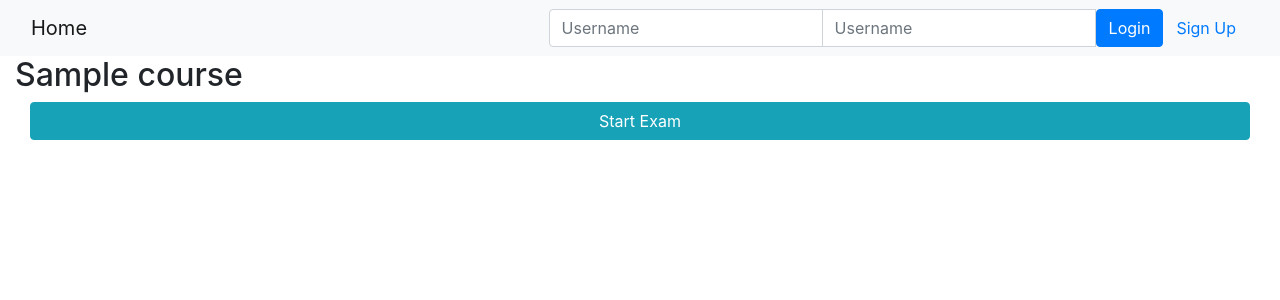
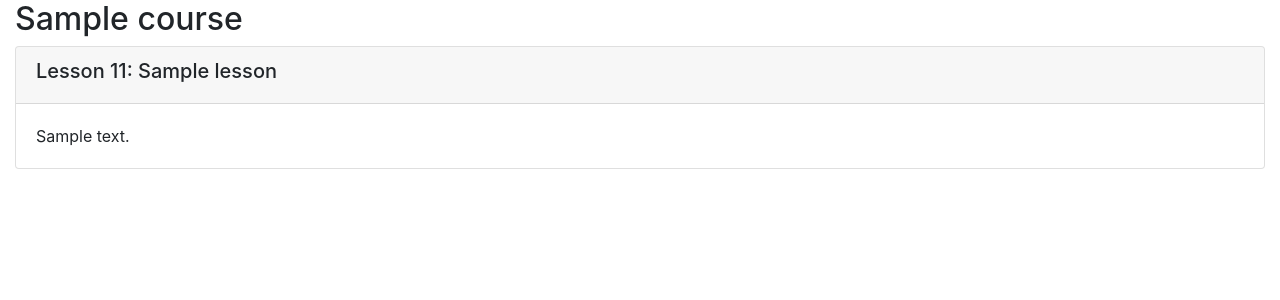
Before and after one commit to Jrauk/final_project, a Django app: template onlinecourse/templates/onlinecourse/course_detail_bootstrap.html in a window 1280 px wide. Shown: the top 300 px of the page. Run offline with Django 3.2, Linux system fonts and the light colour scheme; the template is opened without the code that fills it: most values are stand-ins (such as "Sample title", 1, 10 or a date in 2020); some libraries are stand-ins or nearby versions.

Commit message:
Update course_detail_bootstrap.html

```diff
--- a/onlinecourse/templates/onlinecourse/course_detail_bootstrap.html
+++ b/onlinecourse/templates/onlinecourse/course_detail_bootstrap.html
@@ -11,70 +11,6 @@
 
 <body>
     <!-- Navigation bar -->
-    <nav class="navbar navbar-light bg-light">
-        <div class="container-fluid">
-            <div class="navbar-header">
-                  <a class="navbar-brand" href="{% url 'onlinecourse:index' %}">Home</a>
-            </div>
-            <ul class="nav navbar-nav navbar-right">
-                {% if user.is_authenticated %}
-                <li>
-                    <a class="btn btn-link" href="#">{{ user.first_name }}({{ user.username }})</a>
-                    <a class="btn btn-link" href="{% url 'onlinecourse:logout' %}">Logout</a>
-                </li>
-                {% else %}
-                <li>
-                    <form class="form-inline" action="{% url 'onlinecourse:login' %}" method="post">
-                        {% csrf_token %}
-                        <div class="input-group">
-                            <input type="text" class="form-control" placeholder="Username" name="username" >
-                            <input type="password" class="form-control" placeholder="Username" name="psw" >
-                            <button class="btn btn-primary" type="submit">Login</button>
-                            <a class="btn btn-link" href="{% url 'onlinecourse:registration' %}">Sign Up</a>
-                        </div>
-                    </form>
-                </li>
-                {% endif %}
-            </ul>
-        </div>
-    </nav>
-    <div class="container-fluid">
-        <h2>{{ course.name }}</h2>
-        <div class="container-fluid">
-            <a href="#exam" class="btn btn-info btn-block" data-toggle="collapse">Start Exam</a>
-            <div id="exam" class="collapse">
-                {% if user.is_authenticated %}
-                <form id="questionform" action="{% url 'onlinecourse:submit' course.id %}" method="post">
-                    <!--... for each question in the course ...-->
-                    {% for question in course.question_set.all %}
-                    <div class="card mt-1">
-                        <div class="card-header"><h5>{{ question.question_text}}</h5>
-                        </div>
-                        {% csrf_token %}
-                        <div class="form-group">
-                           <!--... for each choice in the question ...-->
-                           {% for choice in question.choice_set.all %}
-                            <div class="form-check">
-                                <label class="form-check-label">
-                                    <input type="checkbox" name="choice_{{choice.id}}"
-                                           class="form-check-input" id="{{choice.id}}"
-                                           value="{{choice.id}}">{{ choice.choice_text }}
-                                </label>
-                            </div>
-                            {% endfor %}
-                        </div>
-                    </div>
-                    {% endfor %}
-                <input class="btn btn-success btn-block" type="submit" value="Submit">
-                </form>
-                {% else %}
-                {% endif %}
-            </div>
-        </div>
-</div>
-</body>
-</html>
-    <!-- Page content
     <div class="container-fluid">
             <h2>{{ course.name }}</h2>
             <div class="card-columns-vertical">
```
Also changed, not shown: other parts of onlinecourse/templates/onlinecourse/course_detail_bootstrap.html (+1 -15 lines).
